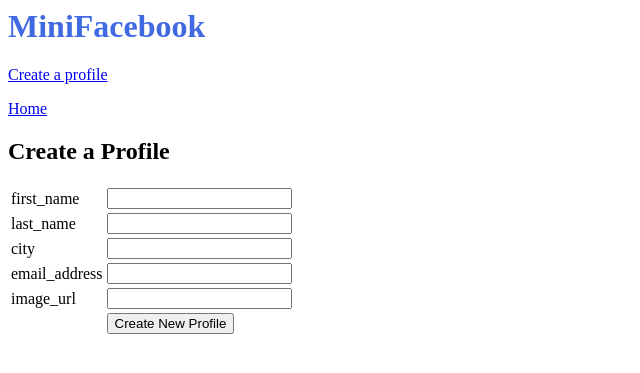
After one commit to mkorn99/cs108, a Django app: page /mini_fb/create_profile in a window 1280 px wide. The commit adds this page. Shown: the top 373 px of the page, without its empty margins (0-640 px from the left). Run offline with Django 3.2, Linux system fonts and the light colour scheme; parts of the project's set-up code (start-up, migrations or seed data) failed here and were passed over.

Commit message:
assignment 17

```diff
--- /dev/null
+++ b/mini_fb/forms.py
@@ -0,0 +1,43 @@
+from django import forms
+from .models import Profile, StatusMessage
+
+
+class CreateProfileForm(forms.ModelForm):
+    '''Create a profile class'''
+    first_name = forms.CharField(label="First Name", required=True)
+    last_name = forms.CharField(label="Last Name", required=True)
+
+    city = forms.CharField(label="City", required=True)
+    email_address = forms.CharField(label="Email", required=True)
+    image_url = forms.CharField(label="image_url", required=True)
+
+
+
+
+    class Meta:
+        '''Associate this form with the quote model'''
+        model = Profile
+        fields = ['first_name', 'last_name', 'city', 'email_address', 'image_url',]
+
+class UpdateProfileForm(forms.ModelForm):
+    '''Create a update profile class'''
+
+    city = forms.CharField(label="City", required=True)
+    email_address = forms.CharField(label="Email", required=True)
+    image_url = forms.CharField(label="image_url", required=True)
+
+
+
+
+    class Meta:
+        '''Associate this form with the profile model'''
+        model = Profile
+        fields = ['city', 'email_address', 'image_url',]
+
+class CreateStatusMessageForm(forms.ModelForm):
+    '''Creates status message for a profile'''
+
+    class Meta:
+        '''Associates the form with the status message model'''
+        model = StatusMessage
+        fields = ['message']
--- a/mini_fb/models.py
+++ b/mini_fb/models.py
@@ -1,5 +1,6 @@
 
 from django.db import models
+from django.urls import reverse
 
 # Create your models here.
 class Profile(models.Model):
@@ -21,6 +22,12 @@ class Profile(models.Model):
         message = StatusMessage.objects.filter(profile=self.pk)
         return message
 
+    def get_absolute_url(self):
+        '''Return a URL to display this quote object'''
+        return reverse ("'show_profile_page', 'update_profile'", kwargs={"pk":self.pk})
+
+
+
 
 class StatusMessage(models.Model):
     '''Model the data attributes of status messages'''
--- a/mini_fb/templates/mini_fb/base.html
+++ b/mini_fb/templates/mini_fb/base.html
@@ -2,8 +2,19 @@
 <html>
     <body>
         <h1 style="color:royalblue" >MiniFacebook</h1>
+        <p>
+            <a href = "{% url 'create_profile' %} " >Create a profile</a>
+        </p>
+        <p>
+            <a href = "{% url 'show_all_profiles' %} " >Home</a>
 
-    {% block content %}
-    {% endblock %}
+        </p>
+
+        {% block content %}
+        {% endblock %}
+
+
+            </body>
+
     </body>
 </html>
--- /dev/null
+++ b/mini_fb/templates/mini_fb/create_profile_form.html
@@ -0,0 +1,29 @@
+<!-- templates/update_quote.html-->
+{% extends 'mini_fb/base.html' %}
+{% block content %}
+
+
+<h2>Create a Profile<h2>
+<form method='Post'>
+    {% csrf_token %}
+    <table>
+    {% for field in form %}
+    <tr>
+        <td>{{field.name}} </td>
+        <td>{{field}}<td>
+
+    </tr>
+    {% endfor %}
+    <tr>
+        <td></td>
+        <td>
+            <input type="submit" value="Create New Profile" name="Create New Profile">
+        </td>
+    </tr>
+    </table>
+</form>
+
+
+
+
+{% endblock %}
--- a/mini_fb/urls.py
+++ b/mini_fb/urls.py
@@ -2,9 +2,13 @@
 #description: direct URL requests to view functions
 
 from django.urls import path
-from .views import ShowAllProfileView, ShowProfilePageView
+from .views import *
+from .forms import *
 
 urlpatterns = [
     path('', ShowAllProfileView.as_view(), name='show_all_profiles'),
     path('profile/<int:pk>', ShowProfilePageView.as_view(), name='show_profile_page'),
+    path('create_profile', CreateProfileView.as_view(), name='create_profile'),
+    path('profile/<int:pk>/update', UpdateProfileView.as_view(), name='update_profile'),
+    path('profile/<int:pk>/post_status', create_status_message, name='post_status'),
 ]
--- a/mini_fb/views.py
+++ b/mini_fb/views.py
@@ -1,9 +1,12 @@
 from django.shortcuts import render
+from django.shortcuts import redirect
+from django.urls import reverse
 
 # Create your views here.
 # Create your views here.
-from .models import Profile
-from django.views.generic import ListView, DetailView
+from .models import Profile, StatusMessage
+from django.views.generic import ListView, DetailView, CreateView, UpdateView
+from .forms import CreateProfileForm, UpdateProfileForm, CreateStatusMessageForm
 
 class ShowAllProfileView(ListView):
     '''Create a subclass of ListView to display all profiles'''
@@ -19,3 +22,52 @@ class ShowProfilePageView(DetailView):
     model = Profile
     template_name = 'mini_fb/show_profile_page.html'
     context_object_name = 'profile'
+
+    def get_context_data(self, **kwargs):
+        '''Return the context data (a dictionary) to be used in the template.'''
+
+    # obtain the default context data (a dictionary) from the superclass;
+    # this will include the Profile record for this page view
+        context = super(ShowProfilePageView, self).get_context_data(**kwargs)
+    # create a new CreateStatusMessageForm, and add it into the context dictionary
+        form = CreateStatusMessageForm()
+        context['create_status_form'] = form
+    # return this context dictionary
+        return context
+
+def create_status_message(request, pk):
+
+    '''Process a form submission to post a new status message.'''
+
+    # find the profile that matches the `pk` in the URL
+    profile = Profile.objects.get(pk=pk)
+
+     # if and only if we are processing a POST request, try to read the data
+    if request.method == 'POST':
+
+         # read the data from this form submission
+        message = request.POST['message']
+
+            # save the new status message object to the database
+        if message:
+
+            sm = StatusMessage()
+            sm.profile = profile
+            sm.message = message
+            sm.save()
+
+    # redirect the user to the show_profile_page view
+    return redirect(reverse('show_profile_page', kwargs={'pk': pk}))
+
+class CreateProfileView(CreateView):
+    '''Creates a new profile'''
+
+    form_class = CreateProfileForm
+    template_name = 'mini_fb/create_profile_form.html'
+
+class UpdateProfileView(UpdateView):
+    '''Updates an existing profile'''
+
+    form_class = UpdateProfileForm
+    template_name = 'mini_fb/update_profile_form.html'
+    queryset = Profile.objects.all()
```
Also changed, not shown: mini_fb/templates/mini_fb/show_profile_page.html (+27 -1 lines), mini_fb/templates/mini_fb/update_profile_form.html (added, +29 -0 lines), db.sqlite3.
